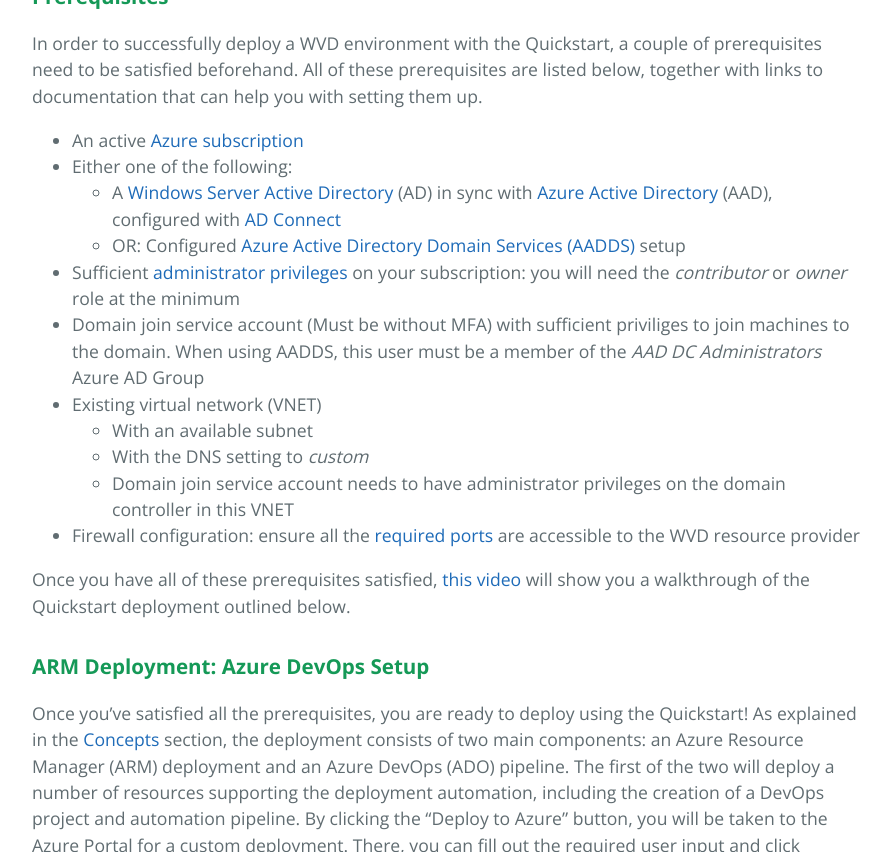
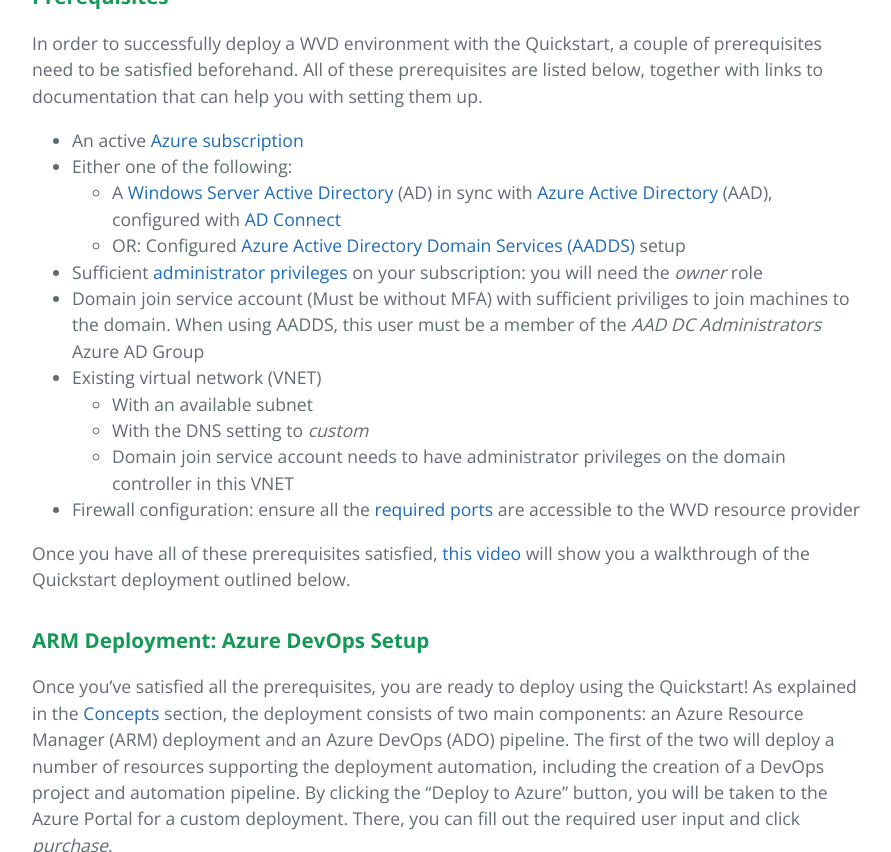
Before and after one commit to samvdjagt/wvdquickstart, a Jekyll site: the page built from howto.md, in a window 1280 px wide and 900 px high, scrolled down 992 px, cut to the strip 0-852 px from the top of the window. Shown: the whole strip, without its empty margins (192-1083 px from the left). Built offline with Jekyll 4.4.1, drawn with Linux system fonts in a browser that asks for light colours.

Commit message:
Update howto.md

```diff
--- a/howto.md
+++ b/howto.md
@@ -16,7 +16,7 @@
    * A
 <a href="https://docs.microsoft.com/en-us/windows-server/identity/ad-ds/get-started/virtual-dc/active-directory-domain-services-overview" target="_blank">Windows Server Active Directory</a> (AD) in sync with <a href="https://azure.microsoft.com/en-us/services/active-directory/" target="_blank">Azure Active Directory</a> (AAD), configured with <a href="https://docs.microsoft.com/en-us/azure/active-directory/hybrid/how-to-connect-install-express" target="_blank">AD Connect</a>
    * OR: Configured <a href="https://azure.microsoft.com/en-us/services/active-directory-ds/" target="_blank">Azure Active Directory Domain Services (AADDS)</a> setup
-* Sufficient <a href="https://docs.microsoft.com/en-us/azure/role-based-access-control/role-assignments-list-portal" target="_blank">administrator privileges</a> on your subscription: you will need the *contributor* or *owner* role at the minimum
+* Sufficient <a href="https://docs.microsoft.com/en-us/azure/role-based-access-control/role-assignments-list-portal" target="_blank">administrator privileges</a> on your subscription: you will need the *owner* role
 * Domain join service account (Must be without MFA) with sufficient priviliges to join machines to the domain. When using AADDS, this user must be a member of the *AAD DC Administrators* Azure AD Group
 * Existing virtual network (VNET)
     * With an available subnet
```
